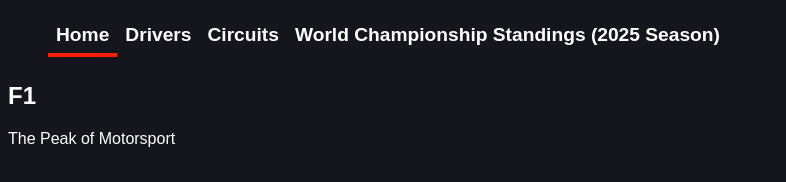
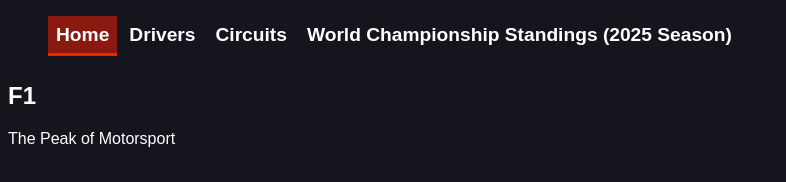
Before and after one commit to 2526-2ihif-wmc/wintertermprojectwebsite-MozartWeissenbek, a plain HTML site: page index.html in a window 1280 px wide. Shown: the whole page, without its empty margins (0-786 px from the left). Drawn offline with Linux system fonts and the light colour scheme.

Commit message:
Decided navbar design

```diff
--- a/style.css
+++ b/style.css
@@ -14,16 +14,17 @@ body {
     background-color: #15151e;
     text-decoration: none;
     padding: 0.5rem;
+    margin-right: 0.25rem;
     font-size: 1.2rem;
     font-weight: bold;
 
 }
 
 #navbar li a.active {
-    border-bottom: 0.25rem solid #ff1e00;
+    background-color: rgba(255, 30, 00, 0.5);
+    border-bottom: 0.2rem solid #ff1e00;
 }
 
 #navbar li a:hover {
-    border-bottom: 0.25rem solid #ff1e00;
-    background-color: rgba(255, 30, 00, 0.2);
+    border-bottom: 0.2rem solid #ff1e00;
 }
```
